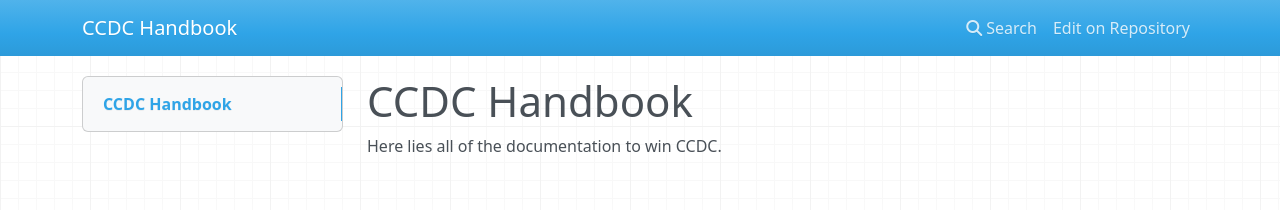
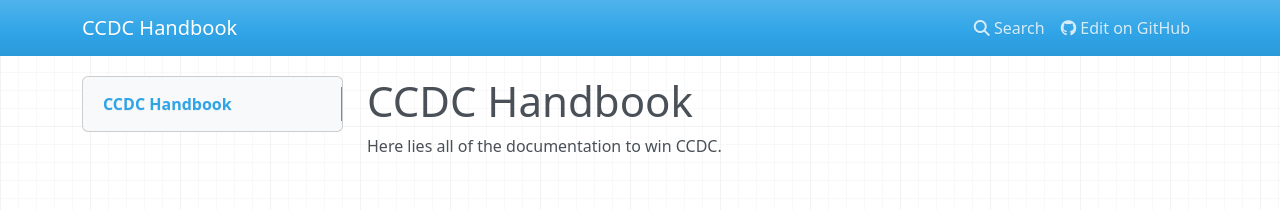
Before and after one commit to ius-csg/ccdc-handbook, an MkDocs documentation site: the page built from docs/index.md, in a window 1280 px wide. Shown: the top 210 px of the page. Built offline with MkDocs 1.6.1, drawn with Linux system fonts in a browser that asks for light colours; nearby versions of some CDN libraries.

Commit message:
Change repo name to github so the top right says "edit on GitHub"

```diff
--- a/mkdocs.yml
+++ b/mkdocs.yml
@@ -1,3 +1,3 @@
 site_name: CCDC Handbook
 repo_url: https://github.com/ius-csg/ccdc-handbook/
-repo_name: Repository
+repo_name: GitHub
```
